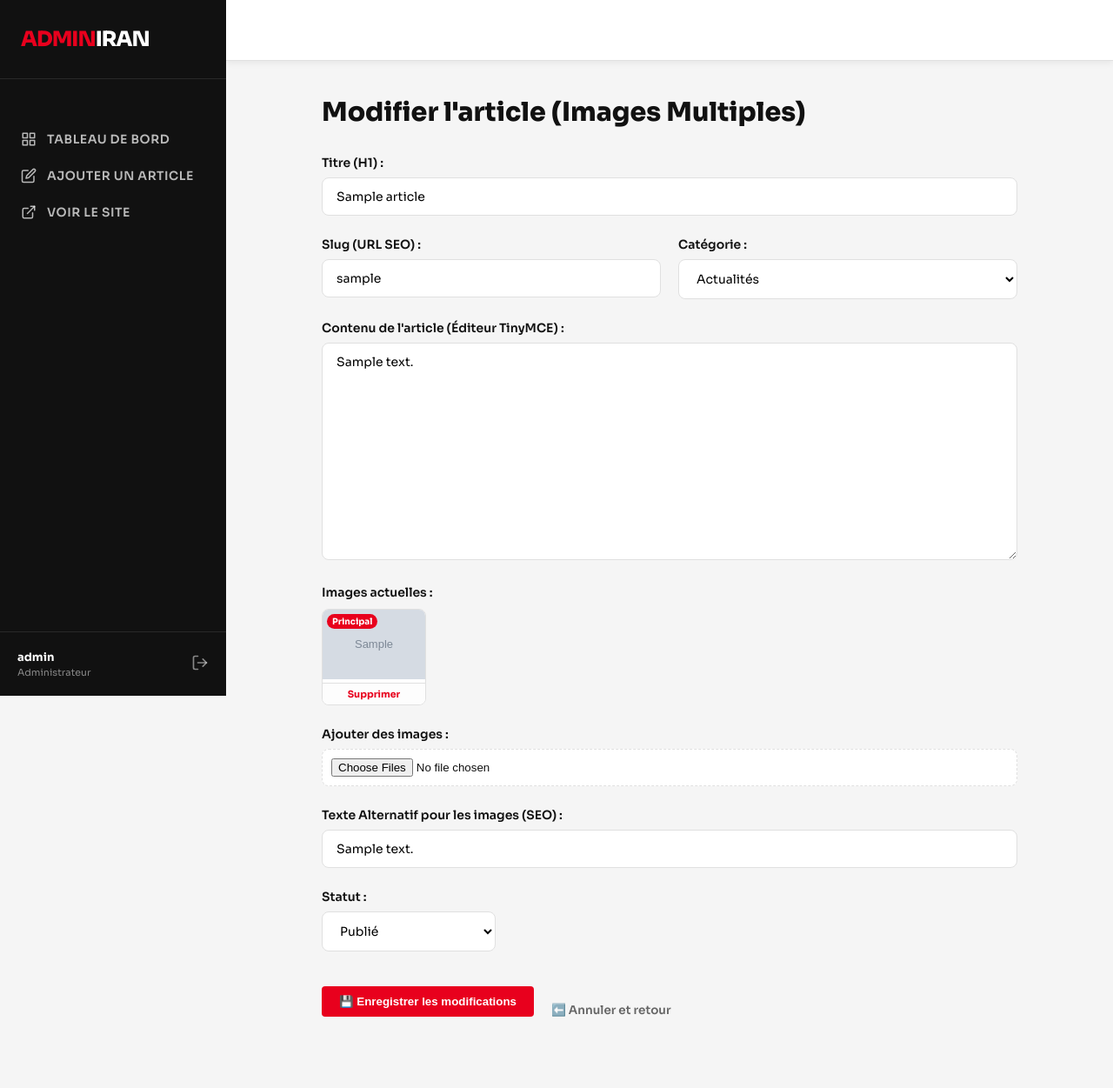
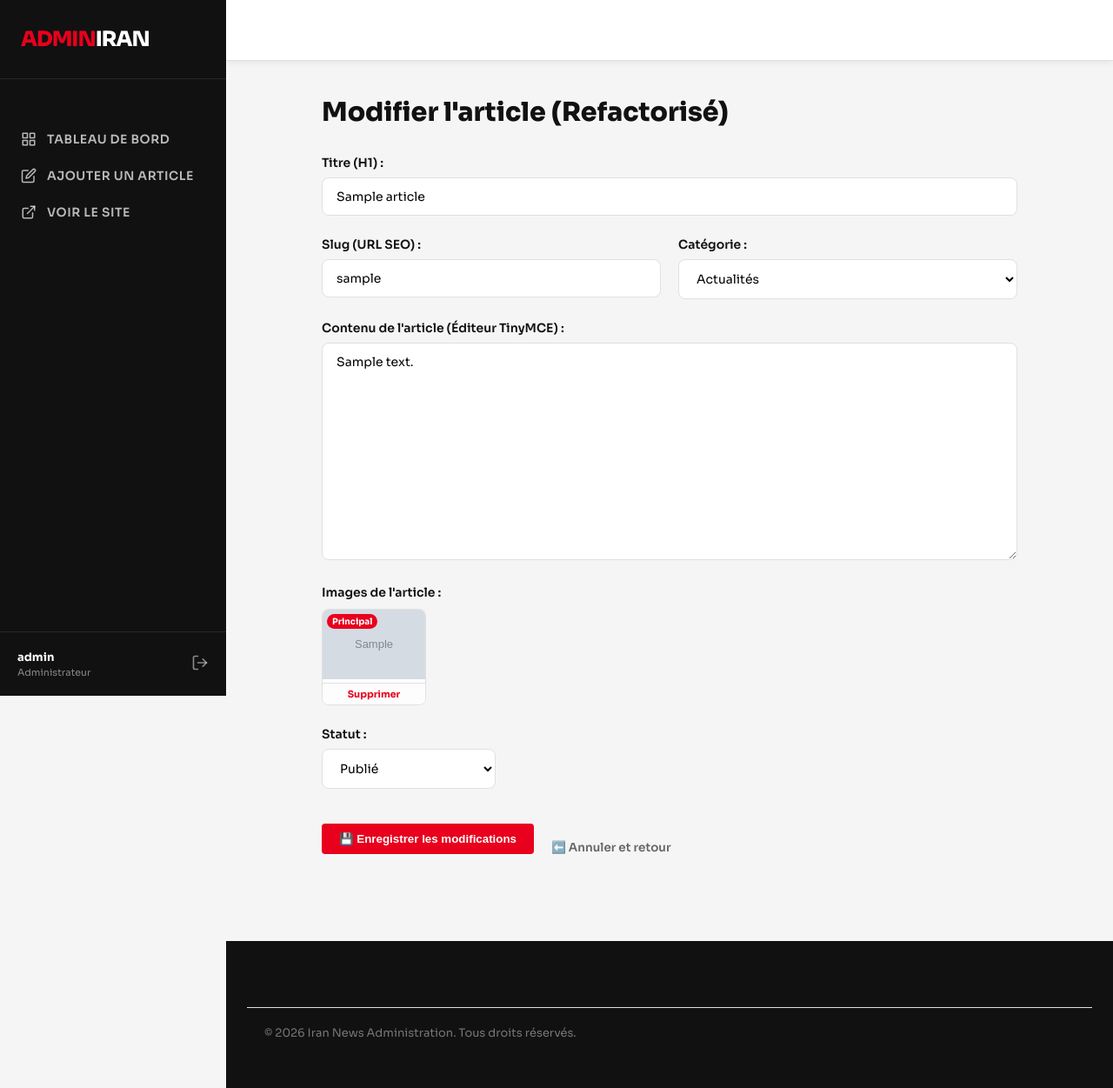
Before and after one commit to Tendriniavvo/SEO-Practise, a PHP site: page /admin/index.php?page=edit_article&id=1 in a window 1280 px wide. Shown: the top 1251 px of the page at 87% size. Run offline with PHP 8.4, Linux system fonts and the light colour scheme; a user stored in the database is signed in; data comes from the database, SQL or seed files in the repository; tables that the repository leaves empty hold one stand-in row (values such as "Sample post"); grey boxes marked "Sample" are stand-in pictures; some libraries are stand-ins or nearby versions.

Commit message:
refactorisation

```diff
--- /dev/null
+++ b/www/admin/inc/fonction.php
@@ -0,0 +1,166 @@
+<?php
+function getAllArticles($pdo) {
+    $stmt = $pdo->query("SELECT a.*, c.nom as cat_nom FROM fait_article a JOIN dim_categorie c ON a.id_categorie = c.id_categorie ORDER BY a.date_publication DESC");
+    return $stmt->fetchAll();
+}
+
+
+function getArticle($pdo, $id) {
+    $stmt = $pdo->prepare("SELECT * FROM fait_article WHERE id_article = ?");
+    $stmt->execute([$id]);
+    return $stmt->fetch();
+}
+
+
+function getArticleImages($pdo, $id) {
+    $stmt = $pdo->prepare("SELECT * FROM fait_article_image WHERE id_article = ?");
+    $stmt->execute([$id]);
+    return $stmt->fetchAll();
+}
+
+
+function getAdminCategories($pdo) {
+    $stmt = $pdo->query("SELECT * FROM dim_categorie");
+    return $stmt->fetchAll();
+}
+
+
+function slugExists($pdo, $slug, $exclude_id = null) {
+    if ($exclude_id) {
+        $stmt = $pdo->prepare("SELECT id_article FROM fait_article WHERE slug = ? AND id_article != ?");
+        $stmt->execute([$slug, $exclude_id]);
+    } else {
+        $stmt = $pdo->prepare("SELECT id_article FROM fait_article WHERE slug = ?");
+        $stmt->execute([$slug]);
+    }
+    return $stmt->fetch() ? true : false;
+}
+
+
+function uploadArticleImages($pdo, $id_article, $files, $alt_text) {
+    $upload_dir = __DIR__ . '/../../front/assets/img/';
+
+    $stmtCheckMain = $pdo->prepare("SELECT id_image FROM fait_article_image WHERE id_article = ? AND is_main = 1");
+    $stmtCheckMain->execute([$id_article]);
+    $has_main = $stmtCheckMain->fetch() ? true : false;
+
+    foreach ($files['name'] as $key => $name) {
+        if ($files['error'][$key] === 0) {
+            $tmp_name = $files['tmp_name'][$key];
+            $extension = pathinfo($name, PATHINFO_EXTENSION);
+            $new_name = uniqid('art_' . $id_article . '_') . '.' . $extension;
+            $upload_path = $upload_dir . $new_name;
+            $db_path = '/front/assets/img/' . $new_name;
+
+            if (move_uploaded_file($tmp_name, $upload_path)) {
+                $is_main = (!$has_main && $key === 0) ? 1 : 0;
+                // Troncature du alt_text à 150 caractères pour correspondre à la structure de la base
+                $clean_alt = mb_substr($alt_text, 0, 150);
+
+                $stmtI = $pdo->prepare("INSERT INTO fait_article_image (id_article, image_url, alt_text, is_main) VALUES (?, ?, ?, ?)");
+                $stmtI->execute([$id_article, $db_path, $clean_alt, $is_main]);
+                if ($is_main) $has_main = true;
+            }
+        }
+    }
+}
+
+
+/**
+ * Analyse le contenu HTML pour extraire les images et les synchroniser avec la base de données
+ */
+function syncArticleImagesFromContent($pdo, $id_article, $html_content) {
+    if (empty($html_content)) return;
+
+    // Utilisation d'une Regex pour extraire les balises img (plus robuste pour les fragments HTML)
+    // On cherche src="..." et alt="..."
+    preg_match_all('/<img[^>]+src=["\']([^"\']+)["\'][^>]*>/i', $html_content, $matches);
+
+    if (empty($matches[1])) return;
+
+    // 1. Récupérer les images déjà en base pour cet article
+    $stmtExisting = $pdo->prepare("SELECT image_url FROM fait_article_image WHERE id_article = ?");
+    $stmtExisting->execute([$id_article]);
+    $db_images = $stmtExisting->fetchAll(PDO::FETCH_COLUMN);
+
+    // 2. Vérifier s'il y a déjà une image principale
+    $stmtCheckMain = $pdo->prepare("SELECT id_image FROM fait_article_image WHERE id_article = ? AND is_main = 1");
+    $stmtCheckMain->execute([$id_article]);
+    $has_main = $stmtCheckMain->fetch() ? true : false;
+
+    foreach ($matches[0] as $key => $full_tag) {
+        $src = $matches[1][$key];
+
+        // Extraire l'alt de la balise complète
+        $alt = "";
+        if (preg_match('/alt=["\']([^"\']*)["\']/i', $full_tag, $alt_matches)) {
+            $alt = $alt_matches[1];
+        }
+
+        // Nettoyer l'URL pour ne garder que le chemin relatif (/front/assets/...)
+        $path = parse_url($src, PHP_URL_PATH);
+
+        // On ne traite que nos images locales
+        if (strpos($path, '/front/assets/img/') !== false) {
+            $clean_alt = mb_substr($alt, 0, 150) ?: "Image article";
+
+            if (!in_array($path, $db_images)) {
+                $is_main = (!$has_main && $key === 0) ? 1 : 0;
+                $stmtI = $pdo->prepare("INSERT INTO fait_article_image (id_article, image_url, alt_text, is_main) VALUES (?, ?, ?, ?)");
+                $stmtI->execute([$id_article, $path, $clean_alt, $is_main]);
+                if ($is_main) $has_main = true;
+                $db_images[] = $path; // Éviter de réinsérer la même image si elle est présente 2 fois
+            } else {
+                // Mise à jour du ALT
+                $stmtU = $pdo->prepare("UPDATE fait_article_image SET alt_text = ? WHERE id_article = ? AND image_url = ?");
+                $stmtU->execute([$clean_alt, $id_article, $path]);
+            }
+        }
+    }
+}
+
+function deleteArticle($pdo, $id) {
+
+    $images = getArticleImages($pdo, $id);
+    foreach ($images as $img) {
+        $file_path = __DIR__ . '/../../..' . $img['image_url'];
+        if (file_exists($file_path)) {
+            unlink($file_path);
+        }
+    }
+
+    // 2. Supprimer de la base (la table fait_article_image est en ON DELETE CASCADE normalement, mais on assure)
+    $stmt = $pdo->prepare("DELETE FROM fait_article WHERE id_article = ?");
+    return $stmt->execute([$id]);
+}
+
+/**
+ * Supprime une image spécifique d'un article
+ */
+function deleteArticleImage($pdo, $img_id, $id_article) {
+    $stmtDI = $pdo->prepare("SELECT image_url FROM fait_article_image WHERE id_image = ? AND id_article = ?");
+    $stmtDI->execute([$img_id, $id_article]);
+    $img_to_del = $stmtDI->fetch();
+
+    if ($img_to_del) {
+        // Supprimer le fichier physique
+        $file_path = __DIR__ . '/../../..' . $img_to_del['image_url'];
+        if (file_exists($file_path)) {
+            unlink($file_path);
+        }
+        // Supprimer de la base
+        $stmtDDB = $pdo->prepare("DELETE FROM fait_article_image WHERE id_image = ?");
+        $stmtDDB->execute([$img_id]);
+
+        // S'assurer qu'il reste une image principale
+        $stmtCheckMain = $pdo->prepare("SELECT id_image FROM fait_article_image WHERE id_article = ? AND is_main = 1");
+        $stmtCheckMain->execute([$id_article]);
+        if (!$stmtCheckMain->fetch()) {
+            $stmtSetMain = $pdo->prepare("UPDATE fait_article_image SET is_main = 1 WHERE id_article = ? LIMIT 1");
+            $stmtSetMain->execute([$id_article]);
+        }
+        return true;
+    }
+    return false;
+}
+?>
--- a/www/admin/pages/components/header.php
+++ b/www/admin/pages/components/header.php
@@ -12,6 +12,16 @@
       selector: '#contenu',
       plugins: 'anchor autolink charmap codesample emoticons image link lists media searchreplace table visualblocks wordcount',
       toolbar: 'undo redo | blocks fontfamily fontsize | bold italic underline strikethrough | link image media table | align lineheight | numlist bullist indent outdent | emoticons charmap | removeformat',
+
+      /* Upload configuration */
+      images_upload_url: '/admin/inc/upload_handler.php' + (window.location.search.includes('id=') ? '?article_id=' + new URLSearchParams(window.location.search).get('id') : ''),
+      automatic_uploads: true,
+      images_reuse_filename: true,
+
+      /* URL handling */
+      relative_urls: false,
+      remove_script_host: false,
+      convert_urls: true,
     });
   </script>
   <style>
--- a/www/admin/pages/modules.php
+++ b/www/admin/pages/modules.php
@@ -8,6 +8,7 @@ ob_start();
 session_start();
 require_once __DIR__ . '/../../config/db.php';
 require_once __DIR__ . '/../../front/inc/fonction.php'; // On peut réutiliser les fonctions du front
+require_once __DIR__ . '/../inc/fonction.php'; // Fonctions spécifiques à l'admin
 
 // Protection basique de la session
 if (!isset($_SESSION['admin_id'])) {
--- a/www/admin/pages/pages/edit_article.php
+++ b/www/admin/pages/pages/edit_article.php
@@ -6,9 +6,7 @@ if (!$id) {
 }
 
 // Fetch article
-$stmt = $pdo->prepare("SELECT * FROM fait_article WHERE id_article = ?");
-$stmt->execute([$id]);
-$article = $stmt->fetch();
+$article = getArticle($pdo, $id);
 
 if (!$article) {
     header("Location: index.php?page=dashboard");
@@ -16,37 +14,14 @@ if (!$article) {
 }
 
 // Fetch images
-$stmtI = $pdo->prepare("SELECT * FROM fait_article_image WHERE id_article = ?");
-$stmtI->execute([$id]);
-$images = $stmtI->fetchAll();
+$images = getArticleImages($pdo, $id);
 
 // Handle deletion of an image
 if (isset($_GET['delete_image'])) {
-    $img_id = $_GET['delete_image'];
-    $stmtDI = $pdo->prepare("SELECT image_url FROM fait_article_image WHERE id_image = ? AND id_article = ?");
-    $stmtDI->execute([$img_id, $id]);
-    $img_to_del = $stmtDI->fetch();
-
-    if ($img_to_del) {
-        // Delete physical file
-        $file_path = __DIR__ . '/../../..' . $img_to_del['image_url'];
-        if (file_exists($file_path)) {
-            unlink($file_path);
-        }
-        // Delete from DB
-        $stmtDDB = $pdo->prepare("DELETE FROM fait_article_image WHERE id_image = ?");
-        $stmtDDB->execute([$img_id]);
-
-        // Re-check if there's a main image, if not, set the first one as main
-        $stmtCheckMain = $pdo->prepare("SELECT id_image FROM fait_article_image WHERE id_article = ? AND is_main = 1");
-        $stmtCheckMain->execute([$id]);
-        if (!$stmtCheckMain->fetch()) {
-            $stmtSetMain = $pdo->prepare("UPDATE fait_article_image SET is_main = 1 WHERE id_article = ? LIMIT 1");
-            $stmtSetMain->execute([$id]);
-        }
+    if (deleteArticleImage($pdo, $_GET['delete_image'], $id)) {
+        header("Location: index.php?page=edit_article&id=" . $id);
+        exit();
     }
-    header("Location: index.php?page=edit_article&id=" . $id);
-    exit();
 }
 
 if ($_SERVER['REQUEST_METHOD'] === 'POST') {
@@ -55,15 +30,12 @@ if ($_SERVER['REQUEST_METHOD'] === 'POST') {
     $contenu = $_POST['contenu'];
     $id_categorie = $_POST['id_categorie'];
     $is_active = ($_POST['statut'] === 'publié') ? 1 : 0;
-    $alt_text = $_POST['alt_image'] ?: $titre;
 
     try {
         $pdo->beginTransaction();
 
         // 0. Vérifier si le slug existe déjà pour un AUTRE article
-        $stmtCheck = $pdo->prepare("SELECT id_article FROM fait_article WHERE slug = ? AND id_article != ?");
-        $stmtCheck->execute([$slug, $id]);
-        if ($stmtCheck->fetch()) {
+        if (slugExists($pdo, $slug, $id)) {
             throw new Exception("L'URL (slug) '$slug' est déjà utilisée par un autre article. Veuillez en choisir une autre.");
         }
 
@@ -71,37 +43,8 @@ if ($_SERVER['REQUEST_METHOD'] === 'POST') {
         $stmtA = $pdo->prepare("UPDATE fait_article SET titre = ?, slug = ?, contenu = ?, id_categorie = ?, is_active = ?, date_publication = CASE WHEN ? = 1 AND date_publication IS NULL THEN NOW() ELSE date_publication END WHERE id_article = ?");
         $stmtA->execute([$titre, $slug, $contenu, $id_categorie, $is_active, $is_active, $id]);
 
-        // 2. Handle new image uploads
-        if (isset($_FILES['images']) && !empty($_FILES['images']['name'][0])) {
-            $upload_dir = __DIR__ . '/../../../uploads/articles/';
-            $files = $_FILES['images'];
-
-            // Check if there is already a main image
-            $stmtCheckMain = $pdo->prepare("SELECT id_image FROM fait_article_image WHERE id_article = ? AND is_main = 1");
-            $stmtCheckMain->execute([$id]);
-            $has_main = $stmtCheckMain->fetch() ? true : false;
-
-            foreach ($files['name'] as $key => $name) {
-                if ($files['error'][$key] === 0) {
-                    $tmp_name = $files['tmp_name'][$key];
-                    $extension = pathinfo($name, PATHINFO_EXTENSION);
-                    $new_name = uniqid('art_' . $id . '_') . '.' . $extension;
-                    $upload_path = $upload_dir . $new_name;
-                    $db_path = '/uploads/articles/' . $new_name;
-
-                    if (move_uploaded_file($tmp_name, $upload_path)) {
-                        $is_main = (!$has_main && $key === 0) ? 1 : 0;
-                        $stmtI = $pdo->prepare("INSERT INTO fait_article_image (id_article, image_url, alt_text, is_main) VALUES (?, ?, ?, ?)");
-                        $stmtI->execute([$id, $db_path, $alt_text, $is_main]);
-                        if ($is_main) $has_main = true;
-                    }
-                }
-            }
-        }
-
-        // 3. Update alt text for all existing images of this article
-        $stmtUAlt = $pdo->prepare("UPDATE fait_article_image SET alt_text = ? WHERE id_article = ?");
-        $stmtUAlt->execute([$alt_text, $id]);
+        // 2. Synchroniser les images à partir du contenu HTML (TinyMCE)
+        syncArticleImagesFromContent($pdo, $id, $contenu);
 
         $pdo->commit();
         header("Location: index.php?page=dashboard");
@@ -114,7 +57,7 @@ if ($_SERVER['REQUEST_METHOD'] === 'POST') {
 ?>
 
 <div style="max-width: 800px; margin: 0 auto;">
-    <h1 style="margin-bottom: 30px; font-weight: 800;">Modifier l'article (Images Multiples)</h1>
+    <h1 style="margin-bottom: 30px; font-weight: 800;">Modifier l'article (Refactorisé)</h1>
 
     <?php if (isset($error)): ?>
         <div style="background: #fff0f2; color: var(--red); padding: 15px; border-radius: 8px; margin-bottom: 20px; border: 1px solid #ffccd2;">
@@ -137,8 +80,8 @@ if ($_SERVER['REQUEST_METHOD'] === 'POST') {
                 <label for="id_categorie">Catégorie :</label>
                 <select name="id_categorie" required>
                     <?php
-                    $stmt = $pdo->query("SELECT * FROM dim_categorie");
-                    while ($row = $stmt->fetch()) {
+                    $categories = getAdminCategories($pdo);
+                    foreach ($categories as $row) {
                         $selected = ($row['id_categorie'] == $article['id_categorie']) ? 'selected' : '';
                         echo "<option value='{$row['id_categorie']}' $selected>".htmlspecialchars($row['nom'])."</option>";
                     }
@@ -153,7 +96,7 @@ if ($_SERVER['REQUEST_METHOD'] === 'POST') {
         </div>
 
         <div class="form-group">
-            <label>Images actuelles :</label>
+            <label>Images de l'article :</label>
             <div style="display: flex; flex-wrap: wrap; gap: 15px; margin-top: 10px;">
                 <?php foreach ($images as $img): ?>
                     <div style="position: relative; width: 120px; border: 1px solid var(--border); border-radius: 8px; overflow: hidden; background: #fff;">
@@ -168,20 +111,10 @@ if ($_SERVER['REQUEST_METHOD'] === 'POST') {
                         </a>
                     </div>
                 <?php endforeach; ?>
+                <?php if (empty($images)): ?>
+                    <p style="font-size: 13px; color: #666; font-style: italic;">Aucune image associée. Utilisez l'éditeur TinyMCE pour en ajouter.</p>
+                <?php endif; ?>
             </div>
-        </div>
-
-        <div class="form-group">
-            <label for="images">Ajouter des images :</label>
-            <input type="file" id="images" name="images[]" multiple accept="image/*" style="padding: 10px; background: #fff; border: 1.5px dashed var(--border); border-radius: 8px; width: 100%;">
-        </div>
-
-        <div class="form-group">
-            <label for="alt_image">Texte Alternatif pour les images (SEO) :</label>
-            <?php
-                $current_alt = count($images) > 0 ? $images[0]['alt_text'] : $article['titre'];
-            ?>
-            <input type="text" id="alt_image" name="alt_image" value="<?php echo htmlspecialchars($current_alt); ?>" placeholder="Description des images">
         </div>
 
         <div class="form-group" style="width: 200px;">
```
Also changed, not shown: www/admin/inc/upload_handler.php (added, +58 -0 lines), www/admin/pages/pages/add_article.php (+11 -39 lines), www/admin/pages/pages/dashboard.php (+7 -7 lines), www/front/assets/img/mce_69ca649baf79c.png (added), www/front/assets/img/mce_69ca64be58ee1.png (added), www/front/assets/img/mce_69ca657d91b8c.png (added), www/front/assets/img/mce_69ca6631000aa.png (added), www/uploads/articles/art_25_69ca5c4d1dc0b.jpg (deleted), www/uploads/articles/art_25_69ca5c4d255e2.jpg (deleted).
